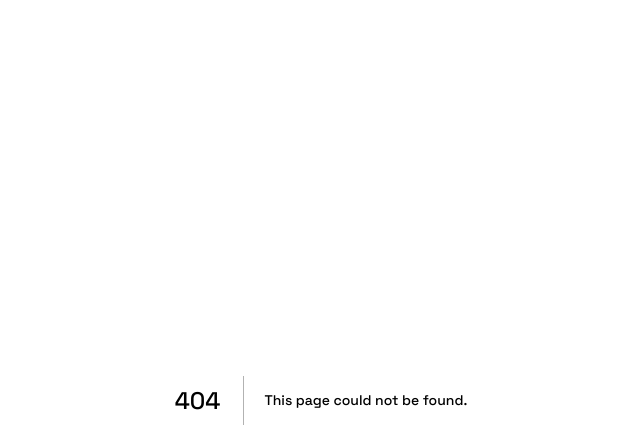
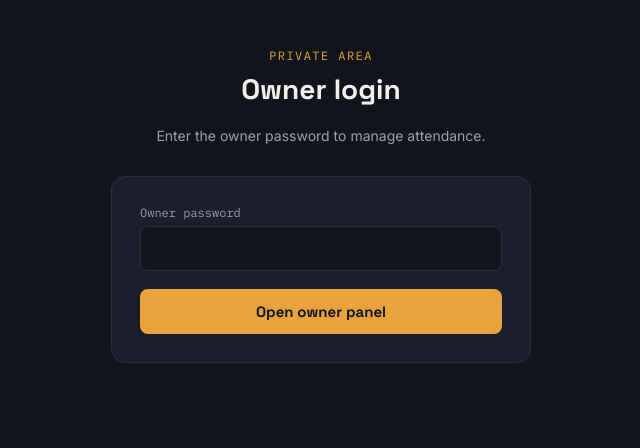
Before and after one commit to ashiyasalodi1/attendance-app, a Next.js app: page /owner-login in a window 1280 px wide. Before the commit this address had no page. Shown: the top 448 px of the page, without its empty margins (319-959 px from the left). Built offline with nearby package versions, Linux system fonts and the light colour scheme.

Commit message:
Create page.js

```diff
--- /dev/null
+++ b/app/owner-login/page.js
@@ -0,0 +1,62 @@
+"use client";
+
+import { useState } from "react";
+
+export default function OwnerLoginPage() {
+  const [password, setPassword] = useState("");
+  const [error, setError] = useState("");
+  const [loading, setLoading] = useState(false);
+
+  async function handleSubmit(e) {
+    e.preventDefault();
+    setError("");
+    setLoading(true);
+
+    try {
+      const res = await fetch("/api/owner-login", {
+        method: "POST",
+        headers: { "Content-Type": "application/json" },
+        body: JSON.stringify({ password }),
+      });
+
+      const data = await res.json();
+
+      if (!res.ok) {
+        throw new Error(data.error || "Login failed");
+      }
+
+      window.location.href = "/owner";
+    } catch (err) {
+      setError(err.message);
+    } finally {
+      setLoading(false);
+    }
+  }
+
+  return (
+    <main className="page">
+      <div className="eyebrow">Private Area</div>
+      <h1 className="title">Owner login</h1>
+      <p className="subtitle">Enter the owner password to manage attendance.</p>
+
+      <form className="card" onSubmit={handleSubmit} style={{ maxWidth: 420 }}>
+        <div className="field">
+          <label>Owner password</label>
+          <input
+            type="password"
+            value={password}
+            onChange={(e) => setPassword(e.target.value)}
+            required
+            autoComplete="current-password"
+          />
+        </div>
+
+        {error && <p style={{ color: "#f87171", fontSize: 13 }}>{error}</p>}
+
+        <button className="btn" disabled={loading}>
+          {loading ? "Logging in..." : "Open owner panel"}
+        </button>
+      </form>
+    </main>
+  );
+}
```
